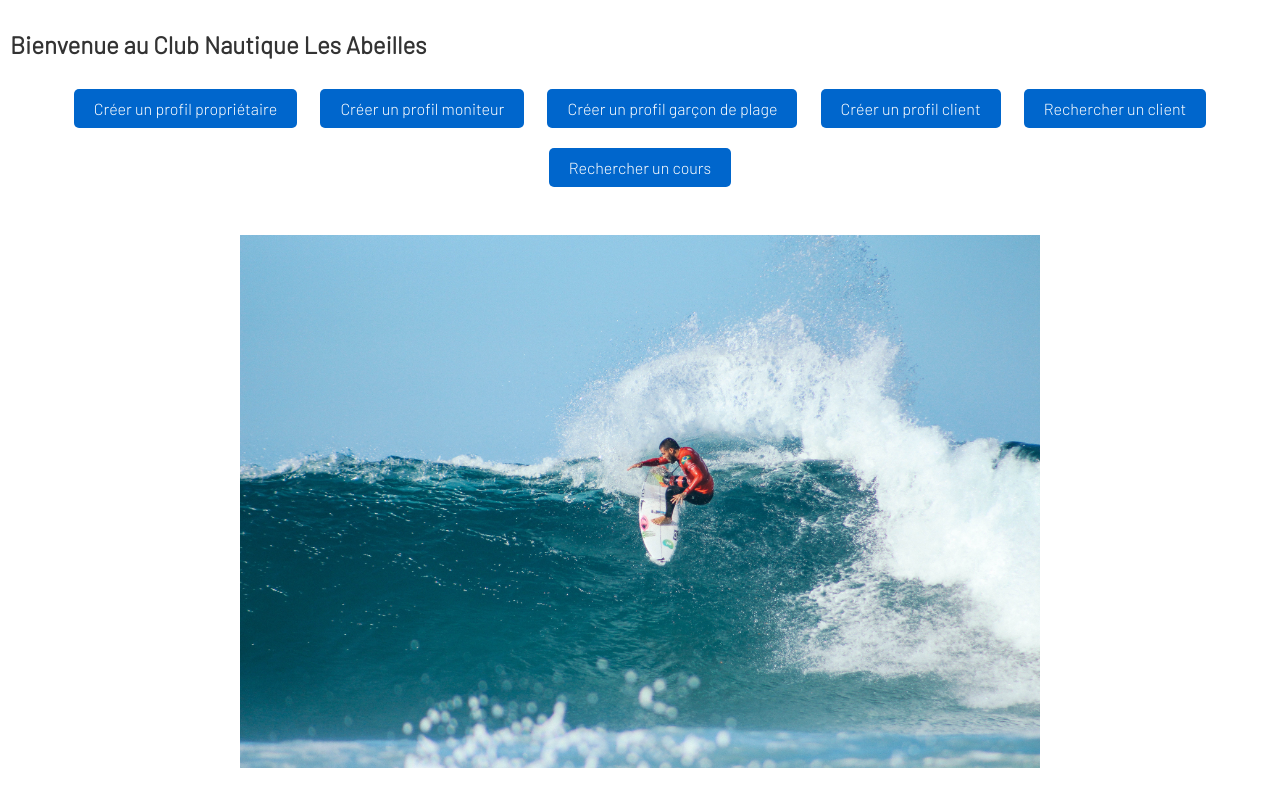
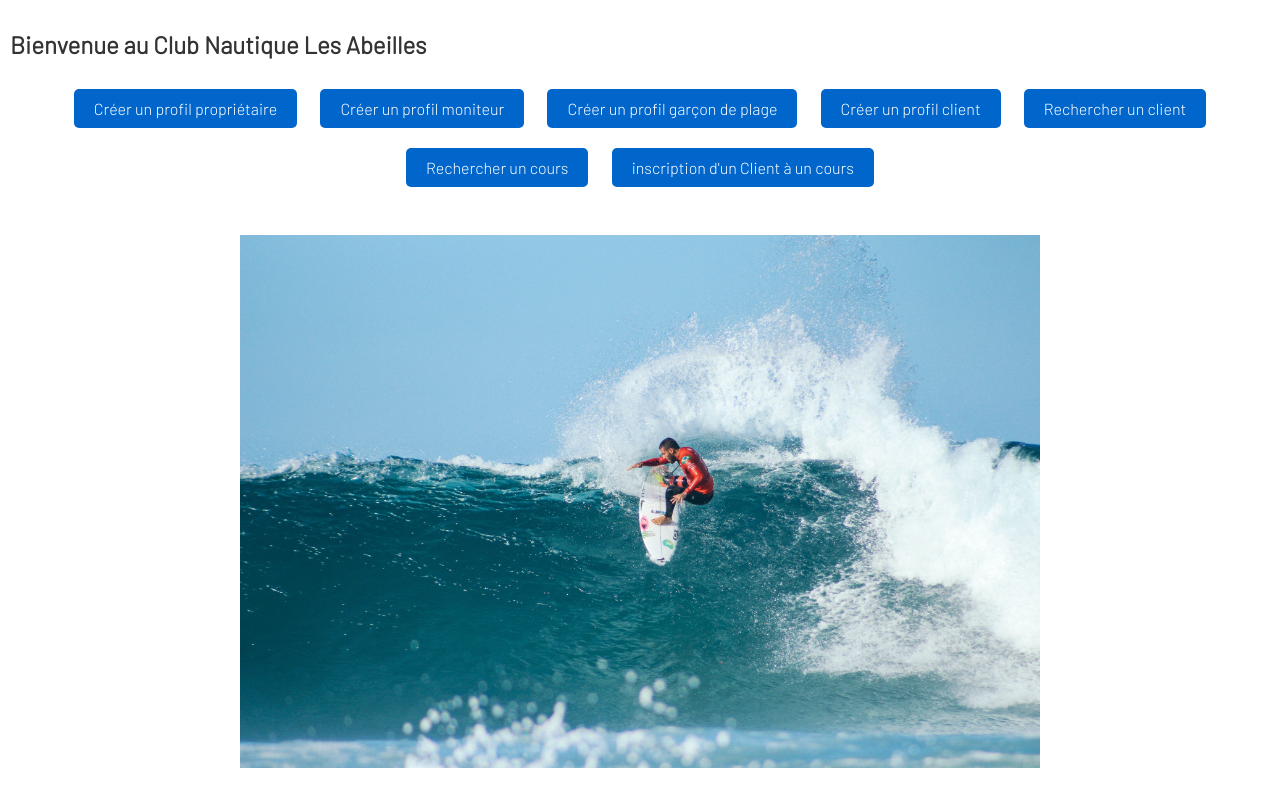
Before and after one commit to nicolemoucas/LesAbeilles, a PHP site: page /LesAbeilles/ in a window 1280 px wide. Shown: the part 220-1029 px from the top of the page. Run offline with PHP 8.4, Linux system fonts and the light colour scheme.

Commit message:
Update index.php

```diff
--- a/index.php
+++ b/index.php
@@ -22,6 +22,7 @@
                 <a href="inscriptionClient.php" class="button">Créer un profil client</a>
                 <a href="rechercherClient.php" class="button">Rechercher un client</a>
                 <a href="#" class="button">Rechercher un cours</a>
+                <a href="iInscription_client_cours_voile.php" class="button">inscription d'un Client à un cours</a>
             </div>
 
             <br><br>
```
